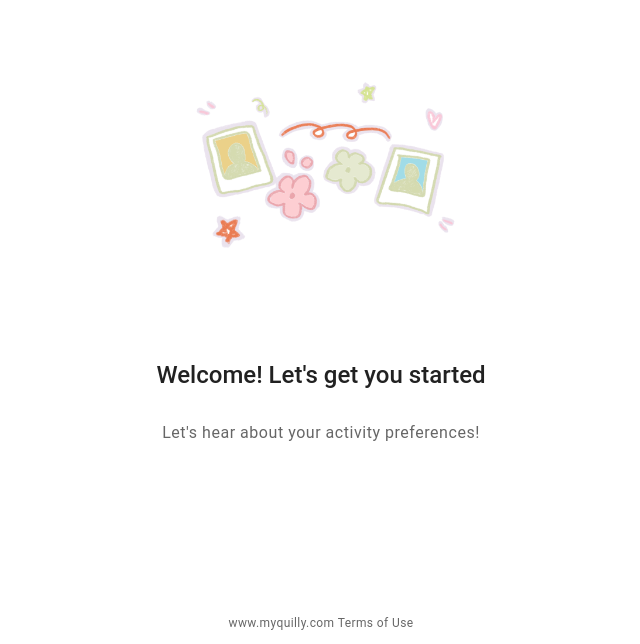
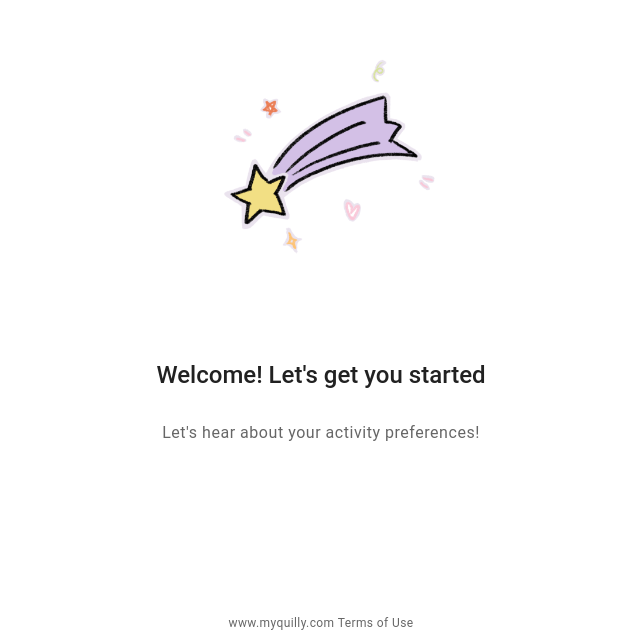
Before and after one commit to Quillyofficial/quilly_form, a Next.js app: page /thanksNotified in a window 1280 px wide. Shown: the part 156-800 px from the top of the page, without its empty margins (319-959 px from the left). Built offline with nearby package versions, Linux system fonts and the light colour scheme.

Commit message:
updated image

```diff
--- a/src/pages/thanksNotified.js
+++ b/src/pages/thanksNotified.js
@@ -34,7 +34,7 @@ export default function Welcome() {
         }}
       >
         <Image
-          src="/images/welcome.png"
+          src="/images/star_non.png"
           alt="Welcome"
           fill
           style={{ objectFit: 'contain' }}
```
